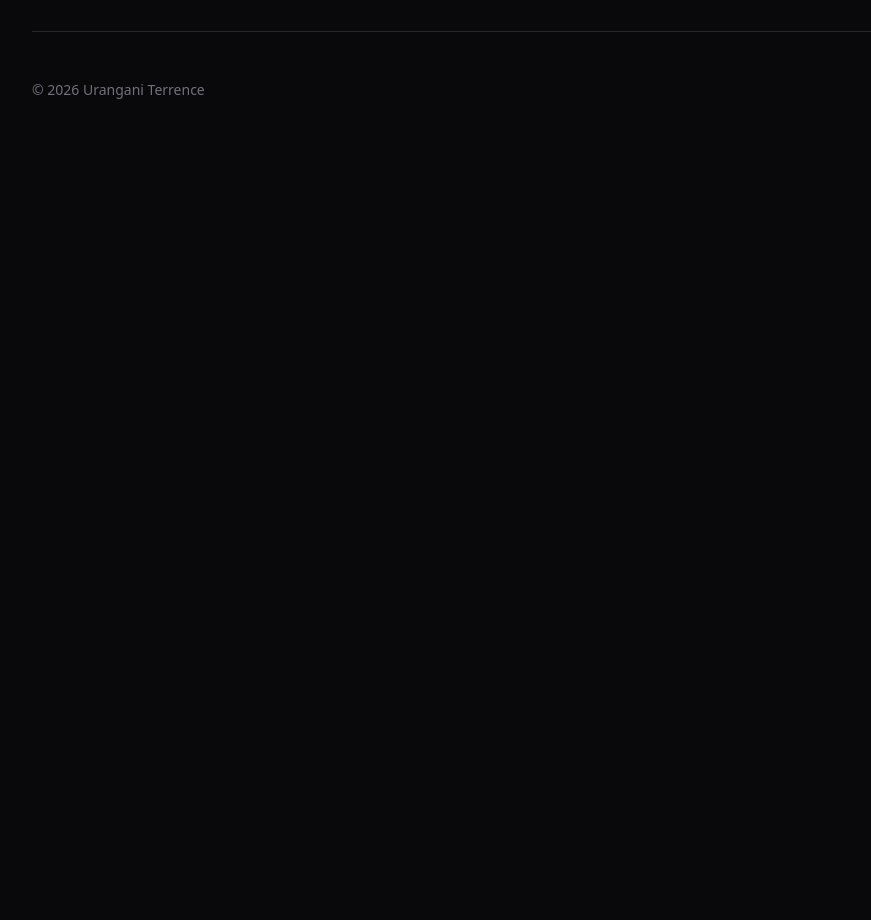
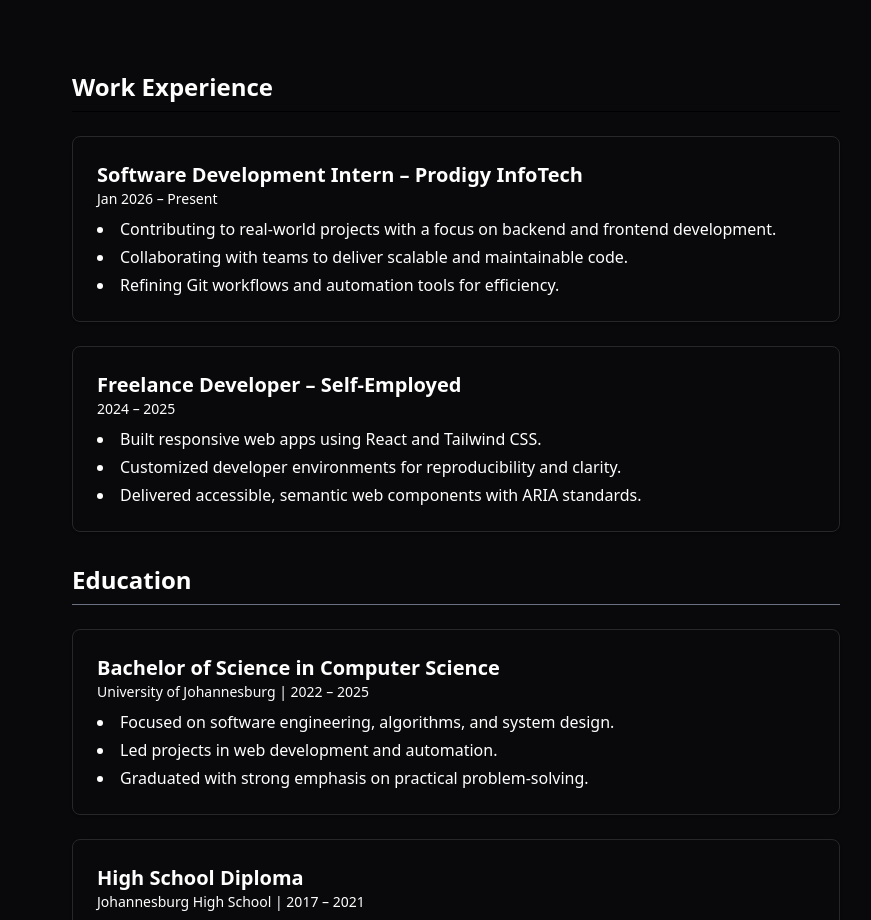
Before and after one commit to Urangani/Portfolio, a React (Vite) app: page / in a window 1280 px wide. Shown: the part 1880-2800 px from the top of the page, without its empty margins (184-1055 px from the left). Before the commit the page ends 2028 px from the top, so only its background shows below. Built offline with nearby package versions, Linux system fonts and the light colour scheme.

Commit message:
Add Education and Work Experience components; update Skills layout and remove unused CSS

```diff
--- a/src/App.css
+++ /dev/null
@@ -1 +0,0 @@
-@import "tailwindcss";
--- a/src/App.jsx
+++ b/src/App.jsx
@@ -3,6 +3,8 @@
 import Skills from "./components/Skills";
 import Projects from "./components/Projects";
 import Footer from "./components/Footer";
+import WorkExperience from "./components/WorkExprience";
+import Education from "./components/Education";
 
 export default function App() {
   return (
@@ -11,6 +13,8 @@
       <About />
       <Skills />
       <Projects />
+      <WorkExperience/>
+      <Education/>
       <Footer />
     </div>
   );
--- /dev/null
+++ b/src/components/Education.jsx
@@ -0,0 +1,51 @@
+import React from "react";
+
+const Education = () => {
+  const education = [
+    {
+      degree: "Bachelor of Science in Computer Science",
+      institution: "University of Johannesburg",
+      duration: "2022 – 2025",
+      highlights: [
+        "Focused on software engineering, algorithms, and system design.",
+        "Led projects in web development and automation.",
+        "Graduated with strong emphasis on practical problem-solving."
+      ]
+    },
+    {
+      degree: "High School Diploma",
+      institution: "Johannesburg High School",
+      duration: "2017 – 2021",
+      highlights: [
+        "Excelled in mathematics and computer science.",
+        "Participated in coding clubs and hackathons."
+      ]
+    }
+  ];
+
+  return (
+    <section className="max-w-3xl mx-auto my-8">
+      <h2 className="text-2xl font-bold text-white mb-6 border-b border-gray-500 pb-2">
+        Education
+      </h2>
+      {education.map((edu, index) => (
+        <div
+          key={index}
+          className="mb-6 p-6 border border-zinc-800 rounded-lg  shadow-sm"
+        >
+          <h3 className="text-xl font-semibold text-white">{edu.degree}</h3>
+          <p className="text-sm text-white mb-2">
+            {edu.institution} | {edu.duration}
+          </p>
+          <ul className="list-disc list-inside space-y-1 text-white">
+            {edu.highlights.map((highlight, i) => (
+              <li key={i}>{highlight}</li>
+            ))}
+          </ul>
+        </div>
+      ))}
+    </section>
+  );
+};
+
+export default Education;
--- a/src/components/Skills.jsx
+++ b/src/components/Skills.jsx
@@ -55,7 +55,7 @@
     <section className="py-16 border-t border-zinc-800">
       <h2 className="text-2xl font-semibold mb-10">Skills</h2>
 
-    <div className="flex flex-wrap gap-2">
+ <div className="flex flex-nowrap gap-4 overflow-x-auto md:flex-wrap scrollbar-hide">
       <CategoryCard title="Programming Languages" items={ProgrammingLangauges}/>
       <CategoryCard title="Frontend Development" items={FrontendSkills}/>
       <CategoryCard title="Backend Development" items={BackendSkills}/>
--- /dev/null
+++ b/src/components/WorkExprience.jsx
@@ -0,0 +1,52 @@
+import React from "react";
+
+const WorkExperience = () => {
+  const experiences = [
+    {
+      role: "Software Development Intern",
+      company: "Prodigy InfoTech",
+      duration: "Jan 2026 – Present",
+      details: [
+        "Contributing to real-world projects with a focus on backend and frontend development.",
+        "Collaborating with teams to deliver scalable and maintainable code.",
+        "Refining Git workflows and automation tools for efficiency."
+      ]
+    },
+    {
+      role: "Freelance Developer",
+      company: "Self-Employed",
+      duration: "2024 – 2025",
+      details: [
+        "Built responsive web apps using React and Tailwind CSS.",
+        "Customized developer environments for reproducibility and clarity.",
+        "Delivered accessible, semantic web components with ARIA standards."
+      ]
+    }
+  ];
+
+  return (
+    <section className="max-w-3xl mx-auto my-8">
+      <h2 className="text-2xl font-bold text-white mb-6 border-b border-black pb-2">
+        Work Experience
+      </h2>
+      {experiences.map((exp, index) => (
+        <div
+          key={index}
+          className="mb-6 p-6 border border-zinc-800 rounded-lg shadow-sm"
+        >
+          <h3 className="text-xl font-semibold text-white">
+            {exp.role} – {exp.company}
+          </h3>
+          <p className="text-sm text-white mb-2">{exp.duration}</p>
+          <ul className="list-disc list-inside space-y-1 text-white">
+            {exp.details.map((detail, i) => (
+              <li key={i}>{detail}</li>
+            ))}
+          </ul>
+        </div>
+      ))}
+    </section>
+  );
+};
+
+export default WorkExperience;
--- a/src/index.css
+++ b/src/index.css
@@ -1,7 +1,17 @@
-@import 'tailwindcss';
+@import "tailwindcss";
 
 
-body {
-  @apply bg-zinc-950 text-zinc-100;
+/* Hide scrollbar but keep scroll functionality */
+.scrollbar-hide::-webkit-scrollbar {
+  display: none; /* Chrome, Safari, Opera */
+}
+.scrollbar-hide {
+  -ms-overflow-style: none;  /* IE and Edge */
+  scrollbar-width: none;     /* Firefox */
+}
 
+@layer base {
+  body {
+    @apply bg-zinc-950 text-zinc-100;
+  }
 }
```
